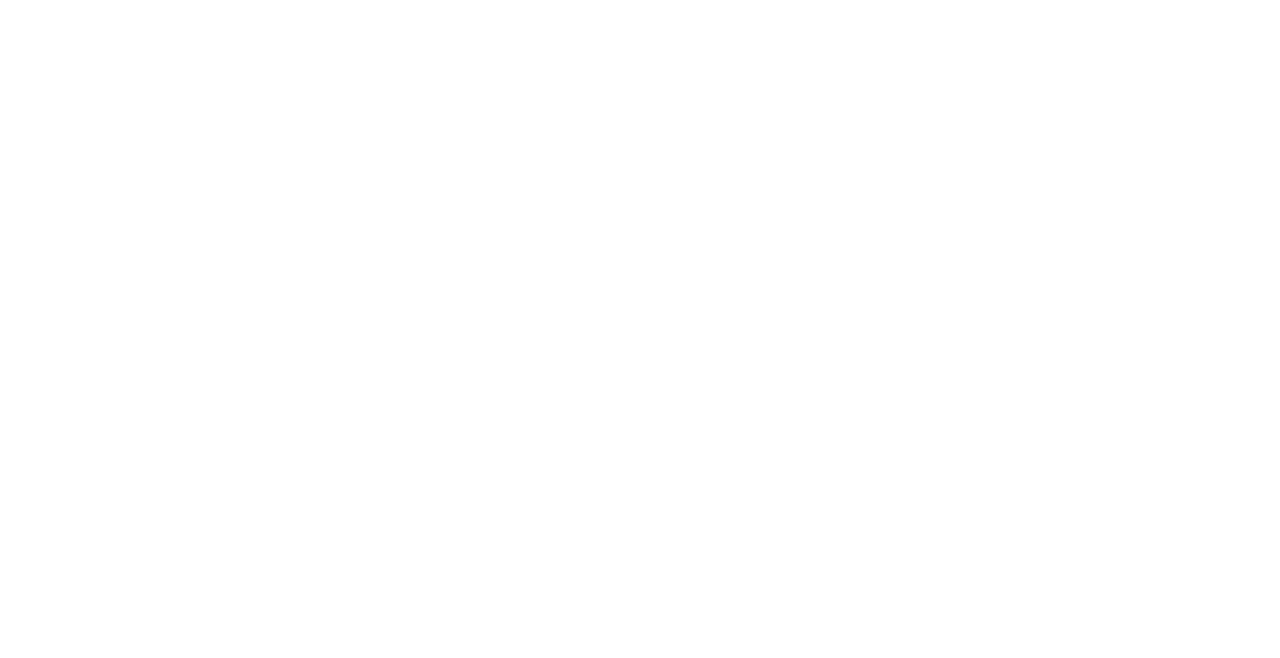
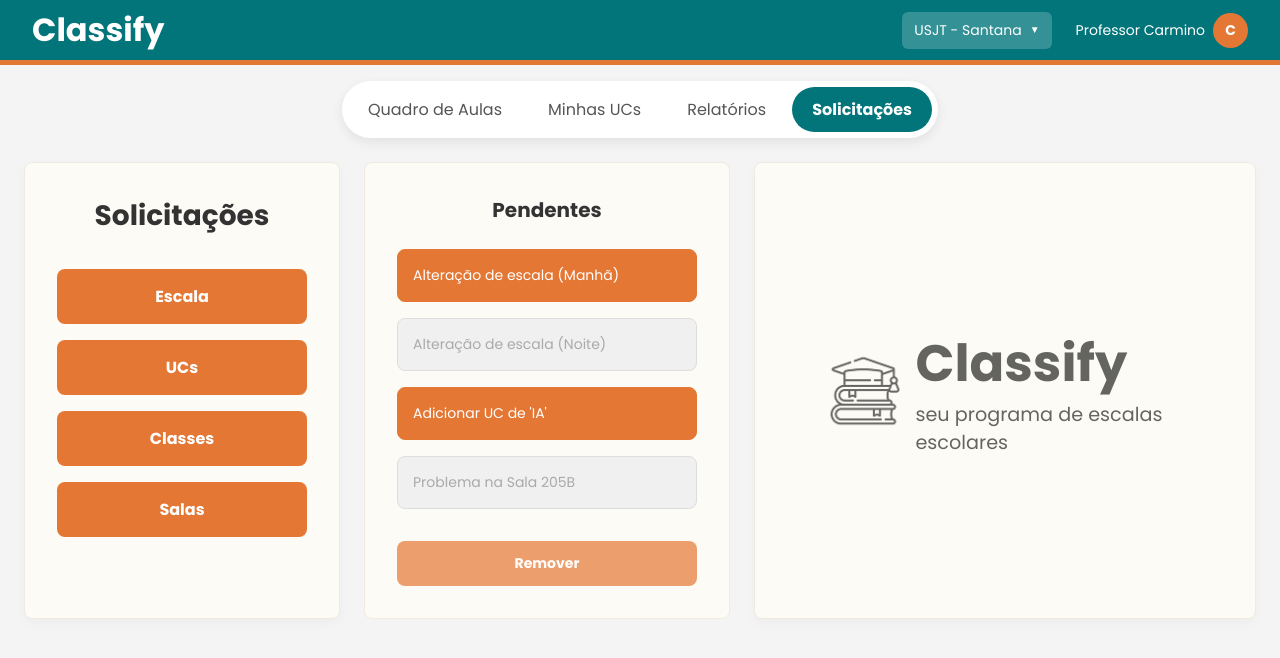
Before and after one commit to PedroBaffa/projeto-classify, a React (Vite) app: page /solicitacoes in a window 1280 px wide. Before the commit this address had no page. Shown: the top 658 px of the page. Built offline with nearby package versions, Linux system fonts and the light colour scheme.

Commit message:
Criação, estruturação, e estilização da tela de solicitações

```diff
--- a/src/App.tsx
+++ b/src/App.tsx
@@ -13,6 +13,7 @@ import { TelaAlterarSenha } from './pages/TelaAlterarSenha/TelaAlterarSenha';
 import { QuadroDeAulas } from './pages/QuadroDeAulas/QuadroDeAulas';
 import { MinhasUCs } from './pages/MinhasUcs/MinhasUcs';
 import { TelaRelatorios } from './pages/TelaRelatorios/TelaRelatorios';
+import { TelaSolicitacoes } from './pages/TelaSolicitacoes/TelaSolicitacoes';
 
 function App() {
   return (
@@ -34,6 +35,7 @@ function App() {
         <Route path="/dashboard" element={<QuadroDeAulas />} />
         <Route path="/minhas-ucs" element={<MinhasUCs />} />
         <Route path="/relatorios" element={<TelaRelatorios />} />
+        <Route path="/solicitacoes" element={<TelaSolicitacoes />} />
       </Route>
 
     </Routes>
--- a/src/data/mockData.ts
+++ b/src/data/mockData.ts
@@ -77,3 +77,104 @@ export const mockSalas = [
     ],
   },
 ];
+
+
+export const weekData = [
+  {
+    day: "Domingo",
+    status: "empty",
+    aulaBlock: null,
+    pills: [],
+  },
+  {
+    day: "Segunda-feira",
+    status: "normal",
+    aulaBlock: "Aulas - Manhã\n8:00 às 12:00",
+    pills: [
+      { id: 1, text: "ADS - 1º Sem (A)", type: "normal" },
+      { id: 2, text: "Eng. Comp - 2º Sem (A)", type: "normal" },
+      { id: 3, text: "Eng. Civil - 1º Sem (B)", type: "normal" },
+      { id: 4, text: "ADS - 1º Sem (A)", type: "normal" },
+      { id: 5, text: "Vaga", type: "vaga" },
+      { id: 6, text: "ATPC", type: "atpc" },
+    ],
+  },
+  {
+    day: "Terça-feira",
+    status: "normal",
+    aulaBlock: "Aulas - Tarde\n13:00 às 17:00",
+    pills: [
+      { id: 7, text: "Eng. Comp - 2º Sem (A)", type: "normal" },
+      { id: 8, text: "Vaga", type: "vaga" },
+      { id: 9, text: "Ciência da Comp. - 3º Sem", type: "normal" },
+      { id: 10, text: "Vaga", type: "vaga" },
+      { id: 11, text: "ADS - 1º Sem (A)", type: "normal" },
+      { id: 12, text: "Vaga", type: "vaga" },
+    ],
+  },
+  {
+    day: "Quarta-feira",
+    status: "normal",
+    aulaBlock: "Aulas - Manhã\n8:00 às 12:00",
+    pills: [
+      { id: 13, text: "Vaga", type: "vaga" },
+      { id: 14, text: "ADS - 1º Sem (A)", type: "normal" },
+      { id: 15, text: "Eng. Civil - 1º Sem (B)", type: "normal" },
+      { id: 16, text: "Vaga", type: "vaga" },
+      { id: 17, text: "Eng. Comp - 2º Sem (A)", type: "normal" },
+      { id: 18, text: "Vaga", type: "vaga" },
+    ],
+  },
+  {
+    day: "Quinta-feira",
+    status: "holiday",
+    aulaBlock: null,
+    pills: [{ id: 19, text: "Feriado", type: "holiday" }],
+  },
+  {
+    day: "Sexta-feira",
+    status: "normal",
+    aulaBlock: "Aulas - Noite\n19:00 às 22:30",
+    pills: [
+      { id: 20, text: "Ciência da Comp. - 3º Sem", type: "normal" },
+      { id: 21, text: "ADS - 1º Sem (A)", type: "normal" }
+    ],
+  },
+  {
+    day: "Sábado",
+    status: "empty",
+    aulaBlock: null,
+    pills: [],
+  },
+];
+
+export const mockSolicitacoes = [
+  {
+    id: 1,
+    tipo: "escala",
+    titulo: "Alteração de escala (Manhã)",
+    status: "pendente",
+    descricao: "Gostaria de solicitar a troca da minha aula de 'Cálculo 1' (ADS - 1º Sem (A)) da Segunda-feira (8:00) para a Quarta-feira (10:00), pois tenho uma consulta médica recorrente.",
+  },
+  {
+    id: 2,
+    tipo: "escala",
+    titulo: "Alteração de escala (Noite)",
+    status: "resolvido",
+    descricao: "Solicitei a remoção da aula de Sexta-feira à noite, e já foi aprovada pela coordenação. Esta solicitação pode ser arquivada.",
+  },
+  {
+    id: 3,
+    tipo: "ucs",
+    titulo: "Adicionar UC de 'IA'",
+    status: "pendente",
+    descricao: "Tenho especialização em Inteligência Artificial e gostaria de ser considerado para lecionar a nova UC 'IA Aplicada' no próximo semestre.",
+  },
+  {
+    id: 4,
+    tipo: "salas",
+    titulo: "Problema na Sala 205B",
+    status: "resolvido",
+    descricao: "O projetor da sala 205B estava com problemas. A manutenção já foi efetuada e o problema foi resolvido.",
+  },
+];
--- /dev/null
+++ b/src/pages/TelaSolicitacoes/TelaSolicitacoes.module.css
@@ -0,0 +1,175 @@
+.pageContainer {
+  display: flex;
+  height: 100%;
+  width: 100%;
+  max-height: 75vh;
+  gap: 1.5rem;
+}
+
+.sidebar {
+  flex-basis: 250px;
+  flex-shrink: 0;
+  background-color: #fdfbf5;
+  padding: 2rem;
+  border-radius: 8px;
+  border: 1px solid #f0eae0;
+  box-shadow: 0 4px 12px rgba(0, 0, 0, 0.03);
+}
+
+.titulo {
+  font-family: "Poppins", sans-serif;
+  font-size: 28px;
+  font-weight: 700;
+  color: #333;
+  margin-top: 0;
+  margin-bottom: 2rem;
+  text-align: center;
+}
+
+.createButton {
+  font-family: "Poppins", sans-serif;
+  font-size: 16px;
+  font-weight: 700;
+  width: 100%;
+  padding: 15px;
+  border-radius: 8px;
+  border: none;
+  cursor: pointer;
+  margin-bottom: 1rem;
+  transition: all 0.2s ease;
+  background-color: #e57734;
+  color: #fff;
+}
+.createButton:hover {
+  opacity: 0.9;
+}
+
+.requestList {
+  flex-basis: 300px;
+  flex-shrink: 0;
+  background-color: #fdfbf5;
+  padding: 2rem;
+  border-radius: 8px;
+  border: 1px solid #f0eae0;
+  display: flex;
+  flex-direction: column;
+}
+
+.listTitle {
+  font-family: "Poppins", sans-serif;
+  font-size: 20px;
+  font-weight: 700;
+  color: #333;
+  margin: 0 0 1.5rem 0;
+  text-align: center;
+}
+
+.listWrapper {
+  flex-grow: 1;
+  overflow-y: auto;
+}
+
+.requestButton {
+  font-family: "Poppins", sans-serif;
+  font-size: 14px;
+  font-weight: 500;
+  width: 100%;
+  padding: 15px;
+  border-radius: 8px;
+  border: 1px solid;
+  cursor: pointer;
+  margin-bottom: 1rem;
+  text-align: left;
+  transition: all 0.2s ease;
+}
+
+.buttonPendente {
+  background-color: #e57734;
+  border-color: #e57734;
+  color: #fff;
+}
+.buttonPendente:hover {
+  opacity: 0.9;
+}
+
+.buttonResolvido {
+  background-color: #f0f0f0;
+  border-color: #ddd;
+  color: #aaa;
+}
+.buttonResolvido:hover {
+  background-color: #e0e0e0;
+}
+
+.buttonActive {
+  transform: scale(1.02);
+  box-shadow: 0 0 10px rgba(0, 0, 0, 0.1);
+}
+
+.removeButton {
+  font-family: "Poppins", sans-serif;
+  font-size: 14px;
+  font-weight: 700;
+  width: 100%;
+  padding: 12px;
+  border-radius: 8px;
+  border: none;
+  cursor: pointer;
+  margin-top: 1rem;
+  background-color: #e57734;
+  color: #fff;
+  opacity: 0.7;
+}
+
+.contentArea {
+  flex-grow: 1;
+  background-color: #fdfbf5;
+  border-radius: 8px;
+  border: 1px solid #f0eae0;
+  padding: 2rem;
+  box-shadow: 0 4px 12px rgba(0, 0, 0, 0.03);
+  display: flex;
+  align-items: center;
+  justify-content: center;
+  animation: slideDownFadeIn 0.5s ease-out;
+}
+
+.placeholder {
+  transform: scale(0.8);
+  opacity: 0.6;
+}
+
+.detailBox {
+  width: 100%;
+  height: 100%;
+  display: flex;
+  flex-direction: column;
+}
+.detailTitle {
+  font-family: "Poppins", sans-serif;
+  font-size: 24px;
+  font-weight: 700;
+  color: #333;
+  margin: 0 0 1rem 0;
+}
+.detailDescription {
+  font-family: "Poppins", sans-serif;
+  font-size: 16px;
+  color: #555;
+  line-height: 1.6;
+  flex-grow: 1;
+}
+.detailActionButton, .detailRemoveButton {
+  font-family: "Poppins", sans-serif;
+  font-size: 16px;
+  font-weight: 700;
+  padding: 15px;
+  border-radius: 8px;
+  border: none;
+  cursor: pointer;
+  background-color: #e57734;
+  color: #fff;
+}
+.detailRemoveButton {
+  background-color: #c0392b;
+}
--- /dev/null
+++ b/src/pages/TelaSolicitacoes/TelaSolicitacoes.tsx
@@ -0,0 +1,71 @@
+import React, { useState } from "react";
+import styles from "./TelaSolicitacoes.module.css";
+import { mockSolicitacoes } from "../../data/mockData";
+import { HeroLogo } from "../../components/HeroLogo/HeroLogo";
+
+type Solicitacao = (typeof mockSolicitacoes)[0];
+
+export function TelaSolicitacoes() {
+  const [selectedRequest, setSelectedRequest] = useState<Solicitacao | null>(null);
+
+  const renderDetailContent = () => {
+    if (!selectedRequest) {
+      return (
+        <div className={styles.placeholder}>
+          <HeroLogo />
+        </div>
+      );
+    }
+
+    return (
+      <div className={styles.detailBox}>
+        <h2 className={styles.detailTitle}>{selectedRequest.titulo}</h2>
+        <p className={styles.detailDescription}>{selectedRequest.descricao}</p>
+
+        {selectedRequest.status === "pendente" ? (
+          <button className={styles.detailActionButton}>Marcar como Resolvido</button>
+        ) : (
+          <button className={styles.detailRemoveButton}>Remover do Histórico</button>
+        )}
+      </div>
+    );
+  };
+
+  return (
+    <div className={styles.pageContainer}>
+
+      <div className={styles.sidebar}>
+        <h1 className={styles.titulo}>Solicitações</h1>
+        <button className={styles.createButton}>Escala</button>
+        <button className={styles.createButton}>UCs</button>
+        <button className={styles.createButton}>Classes</button>
+        <button className={styles.createButton}>Salas</button>
+      </div>
+
+      <div className={styles.requestList}>
+        <h2 className={styles.listTitle}>Pendentes</h2>
+        <div className={styles.listWrapper}>
+          {mockSolicitacoes.map((item) => (
+            <button
+              key={item.id}
+              className={`
+                ${styles.requestButton}
+                ${item.status === "pendente" ? styles.buttonPendente : styles.buttonResolvido}
+                ${selectedRequest?.id === item.id ? styles.buttonActive : ''}
+              `}
+              onClick={() => setSelectedRequest(item)}
+            >
+              {item.titulo}
+            </button>
+          ))}
+        </div>
+
+        <button className={styles.removeButton}>Remover</button>
+      </div>
+
+      <div className={styles.contentArea}>
+        {renderDetailContent()}
+      </div>
+    </div>
+  );
+}
```
